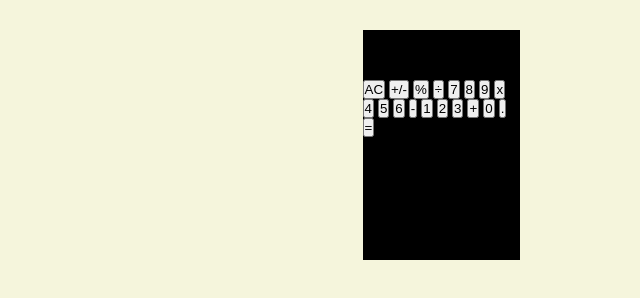
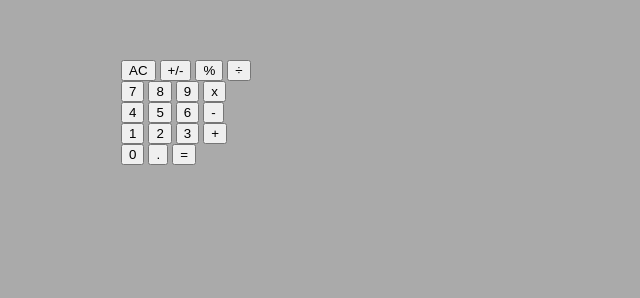
Before and after one commit to markusgamble/IOS-11-cal., a plain HTML site: page index.html in a window 1280 px wide. Shown: the whole page, without its empty margins (39-679 px from the left). Drawn offline with Linux system fonts and the light colour scheme; files that its build step writes are made by us from their sources.

Commit message:
added html

```diff
--- a/index.html
+++ b/index.html
@@ -3,7 +3,7 @@
   <head>
     <meta charset="utf-8">
     <title> IOS 11 Calculator</title>
-    <link rel="stylesheet" href="styles.css">
+    <link rel="stylesheet" href="./css/styles.css">
   </head>
   <body>
     <div class="container">
@@ -17,19 +17,19 @@
           <button type="button" name="button">AC</button>
           <button type="button" name="button">+/-</button>
           <button type="button" name="button">%</button>
-          <button type="button" name="button">÷</button>
+          <button type="button" name="button">÷</button><br>
           <button type="button" name="button">7</button>
           <button type="button" name="button">8</button>
           <button type="button" name="button">9</button>
-          <button type="button" name="button">x</button>
+          <button type="button" name="button">x</button><br>
           <button type="button" name="button">4</button>
           <button type="button" name="button">5</button>
           <button type="button" name="button">6</button>
-          <button type="button" name="button">-</button>
+          <button type="button" name="button">-</button><br>
           <button type="button" name="button">1</button>
           <button type="button" name="button">2</button>
           <button type="button" name="button">3</button>
-          <button type="button" name="button">+</button>
+          <button type="button" name="button">+</button><br>
           <button type="button" name="button">0</button>
           <button type="button" name="button">.</button>
           <button type="button" name="button">=</button>
--- a/styles.css
+++ b/styles.css
@@ -1,13 +1,9 @@
-*{margin: 0px; padding: 0px;}
-body{background-color: beige;}
-.btn{width: 40px; height: 40px; margin-right: -6px; margin-bottom: -4px; border: 1px solid #000;}
-.btn-wide{width: 79px;}
-.btn-operator{font-weight: 500;}
-.container{width: 960px; height: auto;}
-.calculator{width: 157px; height: 230px; background-color: #000; margin: 30px auto;}
-.display-area{width: 160px; height: 50px; color: #fff; text-align: right;}
-.display{padding-right: 5px; padding-top: 15px;}
-#output-area{padding: 15px 10px;}
-.lighter-gray{background-color: #ececed;}
-.light-gray{background-color: #cccccc;}
-.orange{background-color: #e99339; color: #fff;}
+body{
+background-color: #aaa;
+}
+
+.container{
+  width: 960px;
+  height: auto;
+  margin: 60px auto;
+}
```
